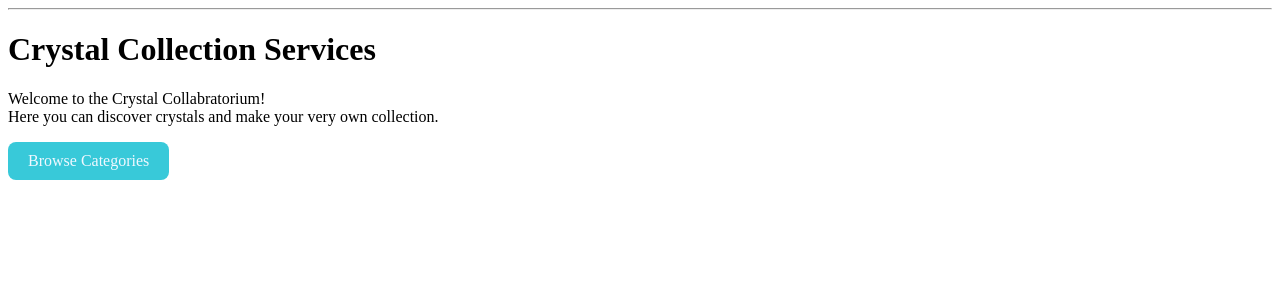
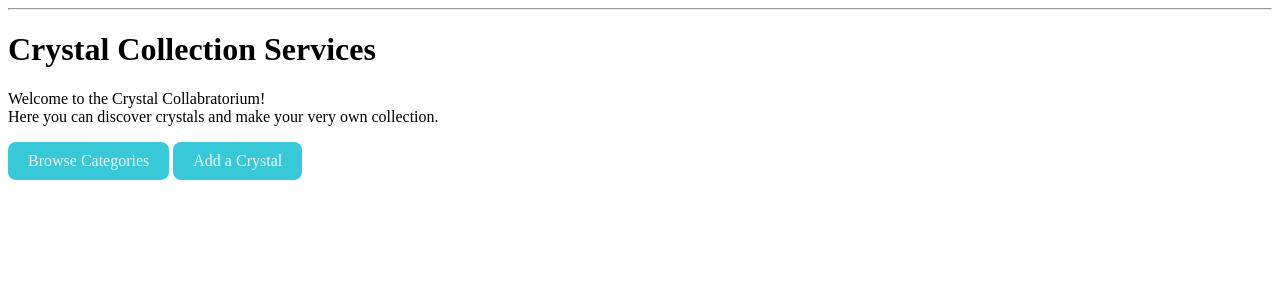
Before and after one commit to Wandalea/APProject, a Flask app: page / in a window 1280 px wide. Shown: the part 26-326 px from the top of the page. Run offline with Flask 3, Linux system fonts and the light colour scheme.

Commit message:
Add 'add crystal button to home page'

```diff
--- a/Templates/home.html
+++ b/Templates/home.html
@@ -8,6 +8,7 @@
 
     <div class="home-buttons">
         <a href="{{ url_for('categories') }}" class="home-btn">Browse Categories</a>
+        <a href="{{ url_for('insert') }}" class="home-btn">Add a Crystal</a>
 
     </div>
 </div>
```
